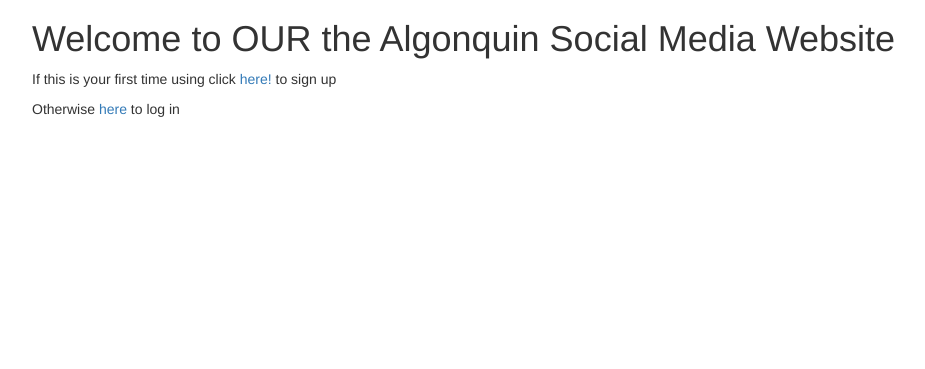
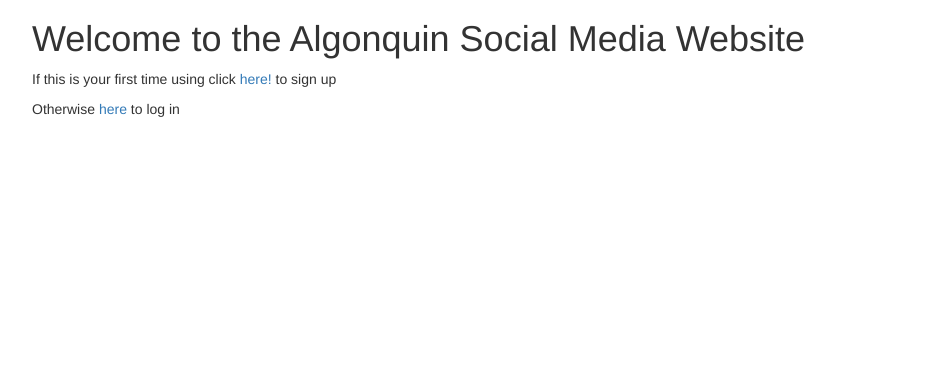
Before and after one commit to shee0049/FinalProject, a PHP site: page / in a window 1280 px wide. Shown: the part 51-420 px from the top of the page, without its empty margins (38-963 px from the left). Run offline with PHP 8.4, Linux system fonts and the light colour scheme; some libraries are stand-ins or nearby versions.

Commit message:
fixed issue with footer on addalbum

```diff
--- a/AddAlbum.php
+++ b/AddAlbum.php
@@ -66,4 +66,5 @@ if (!isset($_SESSION["username"])){
 
 
     </form>
+</div>
 <?php require '/Common/Footer.php';?>
--- a/Index.php
+++ b/Index.php
@@ -9,7 +9,7 @@ if (isset($_SESSION["username"])){
 else {
     require 'Common/Header.php';
     echo "<div class='container'>";
-    echo "<h1>Welcome to OUR the Algonquin Social Media Website</h1>";
+    echo "<h1>Welcome to the Algonquin Social Media Website</h1>";
     echo "<p>If this is your first time using click <a href='SignUp.php'>here!</a> to sign up</p>";
     echo "<p>Otherwise <a href='Login.php'>here</a> to log in</p>";
     echo "</div>";
```
